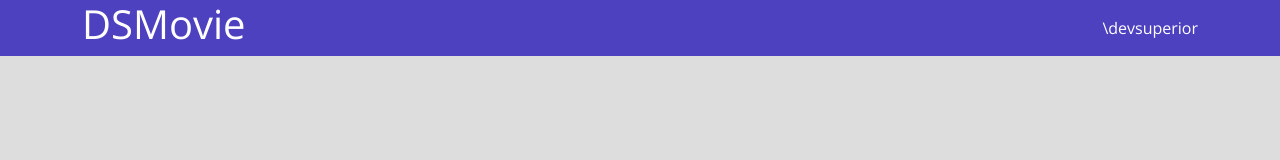
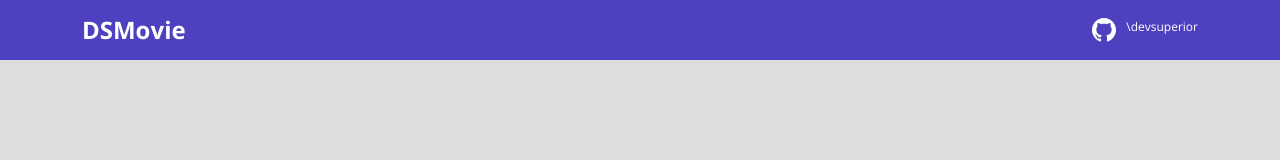
Before and after one commit to DudaMagalha/dsmovie, a plain HTML site: page index.html in a window 1280 px wide. Drawn offline with nearby package versions, Linux system fonts and the light colour scheme.

Commit message:
Barra Superior PARTE 2

```diff
--- a/css/style.css
+++ b/css/style.css
@@ -1,12 +1,23 @@
 @import url('https://fonts.googleapis.com/css2?family=Open+Sans:wght@300;400;700&display=swap');
 
+:root {
+    --bg-gray: #ddd;
+    --color-primary: #4D41c0;
+    --white: #fff;
+}
+
 * {
+    margin: 0;
     font-family: 'Open Sans', sans-serif;
     box-sizing: border-box;
 }
 
+h1, h2, h3, h4, h5, h6{
+    margin: 0;
+}
+
 html, body {
-    background-color: #ddd;
+    background-color: var(--bg-gray);
 }
 
 nav {
@@ -15,13 +26,35 @@ nav {
     justify-content: space-between;
 }
 
+nav h1 {
+    font-size: 24px;
+    font-weight: 700;
+}
+
+nav a {
+    font-size: 12px;
+    font-weight: 400;
+}
+
 header {
 
-    background-color: #4D41C0;
-    color: #fff;
+    background-color: var(--color-primary);
+    color: var(--white);
+    height: 60px;
+    display: flex;
+    align-items: center;
 }
 
 a, a:hover {
     color: unset;
     text-decoration: none;
 }
+
+.dsmovie-contact-container {
+    display: flex;
+    align-content: center;
+}
+
+.dsmovie-contact-container img {
+    margin-right: 10px;
+}
--- a/index.html
+++ b/index.html
@@ -13,7 +13,11 @@
     <header>
         <nav class="container">
             <h1>DSMovie</h1>
-            <a href="https://github.com/devsuperior">\devsuperior</a>
+            <div class="dsmovie-contact-container">
+                <img src="img/github.svg" alt="GitHub">
+                <a href="https://github.com/devsuperior">\devsuperior</a>
+
+            </div>
         </nav>
 
     </header>
```
Also changed, not shown: img/github.svg (added).
